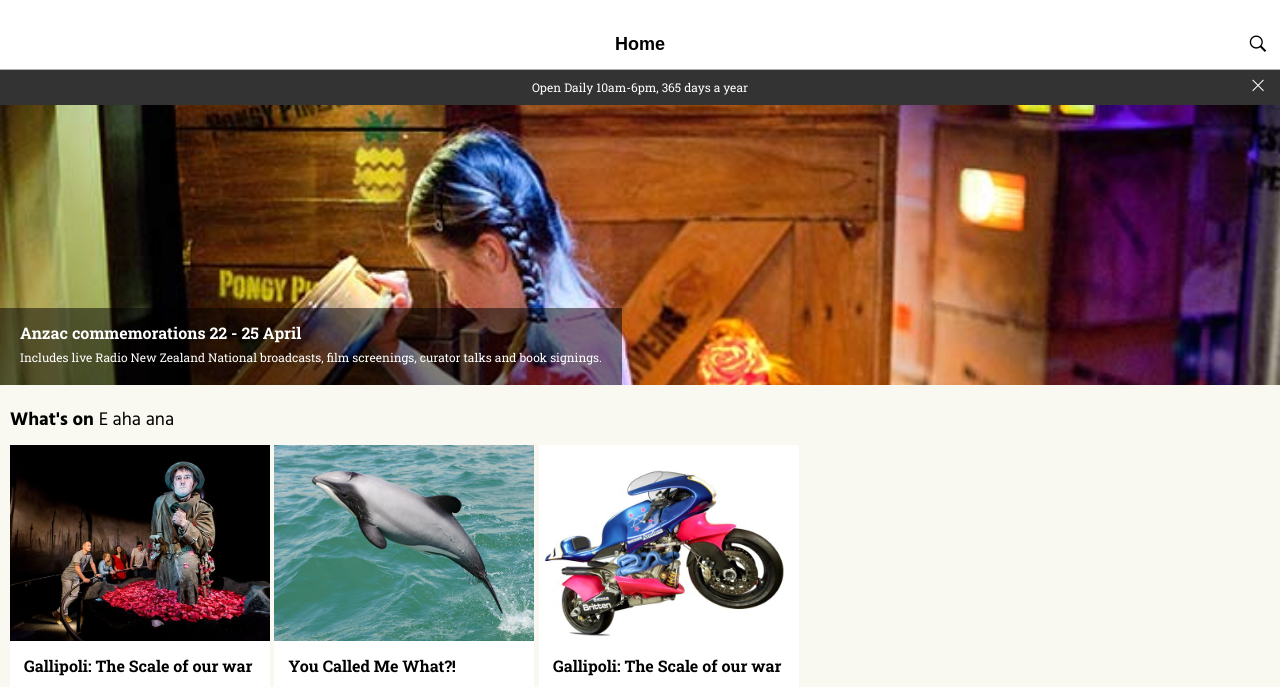
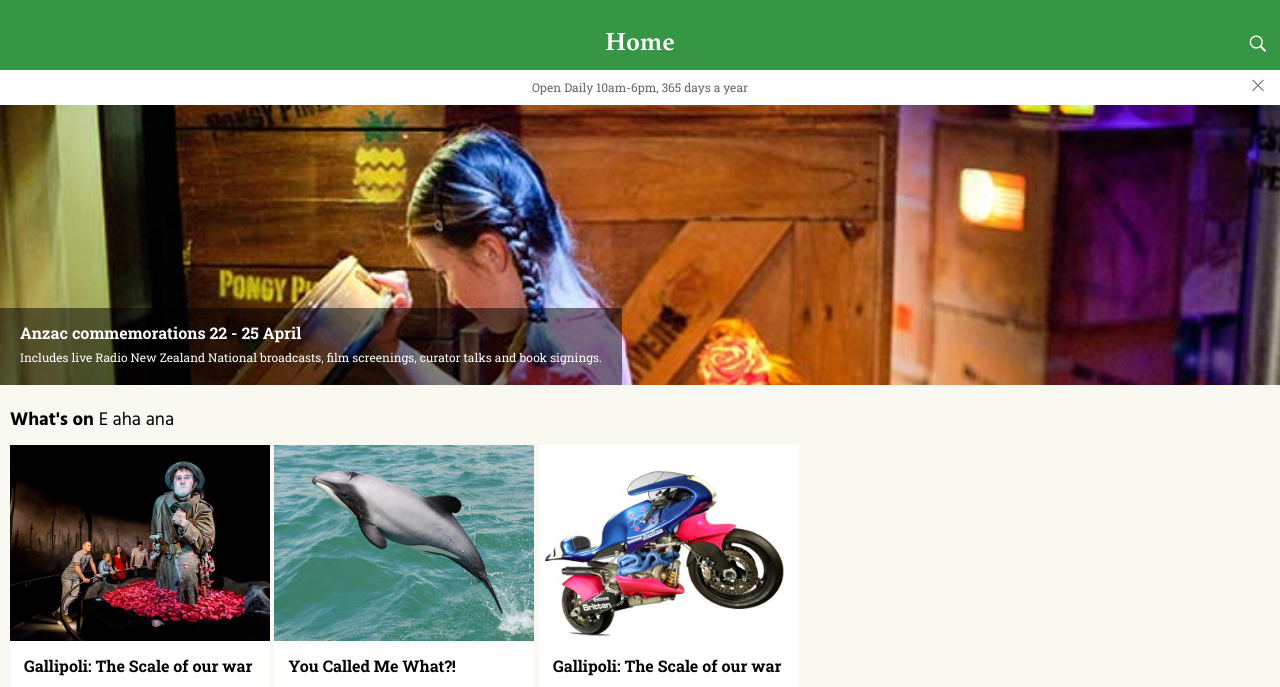
Before and after one commit to shumengzhao/tepapa, a plain HTML site: page index.html in a window 1280 px wide. Shown: the top 687 px of the page. Drawn offline with nearby package versions, Linux system fonts and the light colour scheme; files whose address does not match are found by name.

Commit message:
change color

```diff
--- a/index.html
+++ b/index.html
@@ -23,10 +23,10 @@
     <div id="fb-root"></div>
 
     <div class="actionBar">
-        <h1>Home</h1>
-        <div class="ion-ios-search-strong search"></div>
+        <h1 style="color:white;font-family:Palatino, serif;">Home</h1>
+        <div class="ion-ios-search-strong search" style="color: white"></div>
         <input type="text" class="live-search-box" placeholder="Live Search Posts" />
-        <div class="ion-ios-close-empty close"></div>
+        <div class="ion-ios-close-empty close  " ></div>
     </div>
 
     <div class="content">
@@ -168,7 +168,7 @@
     <div class="nav">
         <ul>
             <a href="index.html" style=" font-size: 10px;line-height: 10px;text-decoration: none">
-                <span><i class="ion-android-home" style="display: block;padding-top:5px;font-size:30px;margin-bottom: 1px ;"></i>dashbroad</span>
+                <span><i class="ion-android-home" style="display: block;padding-top:5px;font-size:30px;margin-bottom: 1px ;"></i>dashboard</span>
             </a>
             <a href="map.html" style=" font-size: 10px;line-height: 10px;text-decoration: none">
             <i class="ion-ios-location" style="display: block;padding-top:5px;font-size:30px;margin-bottom: 1px ;"></i>navigation</a>
--- a/style/style.css
+++ b/style/style.css
@@ -11,8 +11,8 @@ body, html {
     width: 100vw;
     height: 49px;
     top: 0;
-    background-color: rgba(255, 255, 255, 1);
-    border-bottom: 1px solid rgba(177, 177, 177, 1);
+    background-color:rgba(54, 150,67, 1);
+    border-bottom: 1px solid rgba(54, 150,67, 1);
     z-index: 200;
     text-align: center;
     display: table;
@@ -22,9 +22,11 @@ body, html {
     display: inline-block;
     margin: 0;
     padding: 0;
-    font-size: 18px;
+    font-size: 25px;
+    font-weight: 1px;
     display: table-cell;
     vertical-align: middle;
+
 }
 
 .actionBar .close {
@@ -74,7 +76,8 @@ body, html {
 }
 
 .nav ul span {
-    color: rgba(142, 196, 170, 1);
+    color: rgba(54, 150,67, 1);
+
 }
 
 .nav ul li {
@@ -128,7 +131,7 @@ p {
 .hideaway {
     width: 100%;
     height: 36px;
-    background-color: #333;
+    background-color: rgba(255,255,255, 0.98);
     position: fixed;
     top: 69px;
     z-index: 199;
@@ -138,12 +141,12 @@ p {
     margin: 0;
     line-height: 36px;
     margin: 0 20px 0 20px;
-    color: white;
+    color: rgba(101, 102, 104, 1);
     text-align: center;
 }
 
 .hideaway .hide {
-    color: white;
+    color: rgba(101, 102, 104, 1);
     width: 44px;
     font-size: 31px;
     line height: 36px;
@@ -179,7 +182,7 @@ p {
 }
 
 .row {
-    height: 360px;
+    height: 400px;
     padding: 10px;
     white-space: nowrap;
     overflow-x: auto;
```
Also changed, not shown: collection.html (+1 -1 lines), map.html (+3 -3 lines), more.html (+1 -1 lines), tickets.html (+1 -1 lines).
